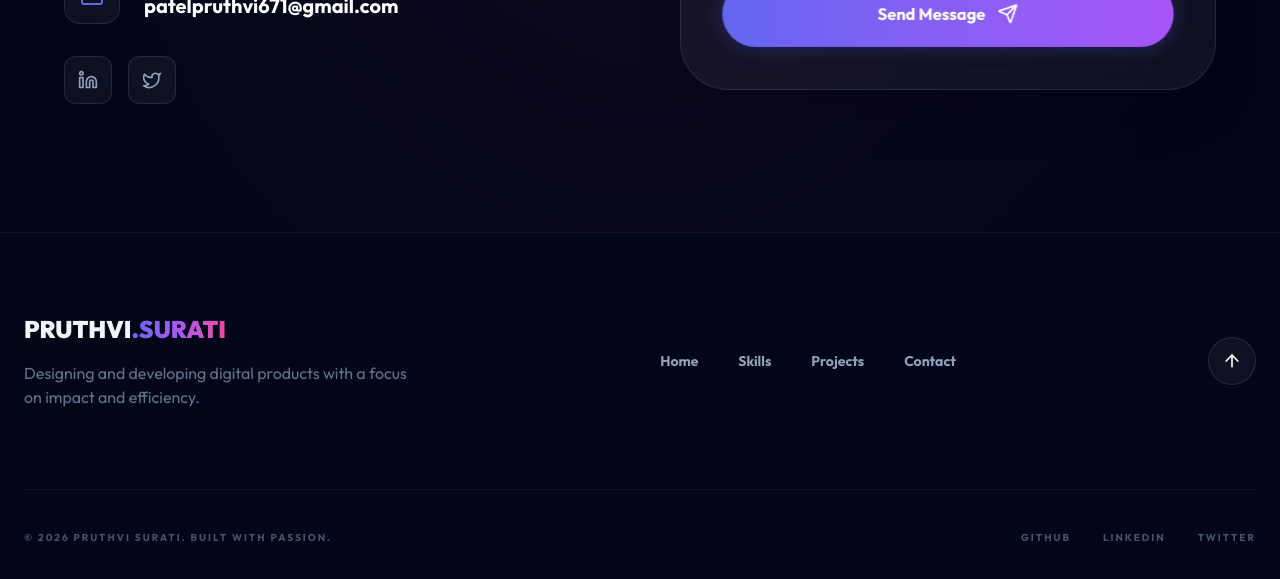
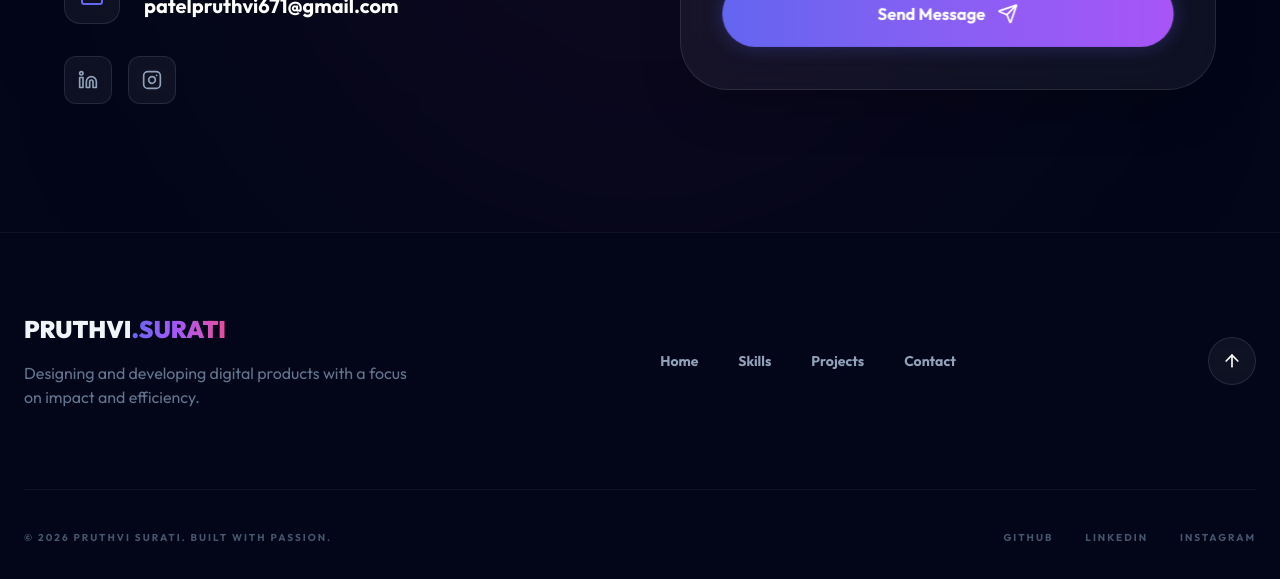
Before and after one commit to pruthvipatel2024/portfolio1, a React (Vite) app: page / in a window 1280 px wide. Shown: the part 5433-6012 px from the top of the page. Built offline with nearby package versions, Linux system fonts and the light colour scheme.

Commit message:
button redirection fixed

```diff
--- a/src/components/Contact.jsx
+++ b/src/components/Contact.jsx
@@ -1,6 +1,6 @@
 import React, { useState } from 'react';
 import { motion } from 'framer-motion';
-import { Send, Mail, Linkedin, Twitter, ArrowUpRight } from 'lucide-react';
+import { Send, Mail, Linkedin, Instagram, ArrowUpRight } from 'lucide-react';
 
 const Contact = () => {
   const [formData, setFormData] = useState({
@@ -67,12 +67,14 @@ const Contact = () => {
 
                 <div className="flex gap-4">
                   {[
-                    { icon: <Linkedin size={20} />, label: 'LinkedIn', href: '#' },
-                    { icon: <Twitter size={20} />, label: 'Twitter', href: '#' },
+                    { icon: <Linkedin size={20} />, label: 'LinkedIn', href: 'https://www.linkedin.com/in/pruthvi-patel--/' },
+                    { icon: <Instagram size={20} />, label: 'Instagram', href: 'https://www.instagram.com/pruthvi._.506/' },
                   ].map((social, i) => (
                     <motion.a
                       key={social.label}
                       href={social.href}
+                      target="_blank"
+                      rel="noopener noreferrer"
                       initial={{ opacity: 0, y: 10 }}
                       whileInView={{ opacity: 1, y: 0 }}
                       viewport={{ once: true }}
--- a/src/components/Footer.jsx
+++ b/src/components/Footer.jsx
@@ -1,5 +1,5 @@
 import React from 'react';
-import { Github, Linkedin, Twitter, ArrowUp } from 'lucide-react';
+import { Github, Linkedin, Instagram, ArrowUp } from 'lucide-react';
 
 const Footer = () => {
   const scrollToTop = () => {
@@ -45,8 +45,8 @@ const Footer = () => {
           </div>
           <div className="flex space-x-8">
             <a href="https://github.com/pruthvipatel2024" target="_blank" rel="noopener noreferrer" className="hover:text-primary transition-colors">Github</a>
-            <a href="#" className="hover:text-primary transition-colors">Linkedin</a>
-            <a href="#" className="hover:text-primary transition-colors">Twitter</a>
+            <a href="https://www.linkedin.com/in/pruthvi-patel--/" target="_blank" rel="noopener noreferrer" className="hover:text-primary transition-colors">Linkedin</a>
+            <a href="https://www.instagram.com/pruthvi._.506/" target="_blank" rel="noopener noreferrer" className="hover:text-primary transition-colors">Instagram</a>
           </div>
         </div>
       </div>
```
